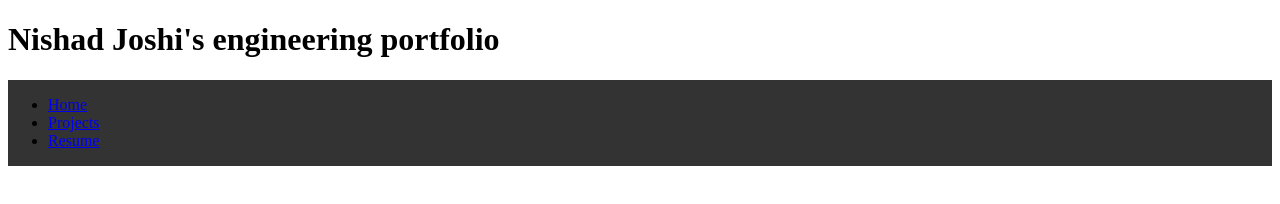
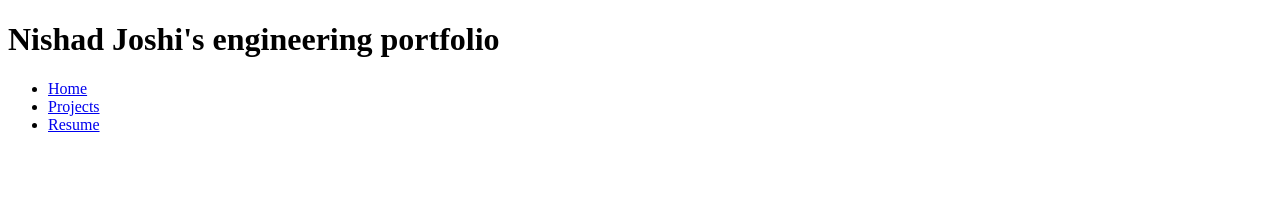
Before and after one commit to joshinishad24/joshinishad24.github.io, a plain HTML site: page index.html in a window 1280 px wide. Drawn offline with Linux system fonts and the light colour scheme.

Commit message:
Update index.html

```diff
--- a/index.html
+++ b/index.html
@@ -12,7 +12,7 @@
       <h1>Nishad Joshi's engineering portfolio </h1>
     </header>
 
-    <nav class="navbar">
+    <nav id="navbar">
       <ul>
         <li><a href="#">Home</a></li>
         <li><a href="#">Projects</a></li>
```
